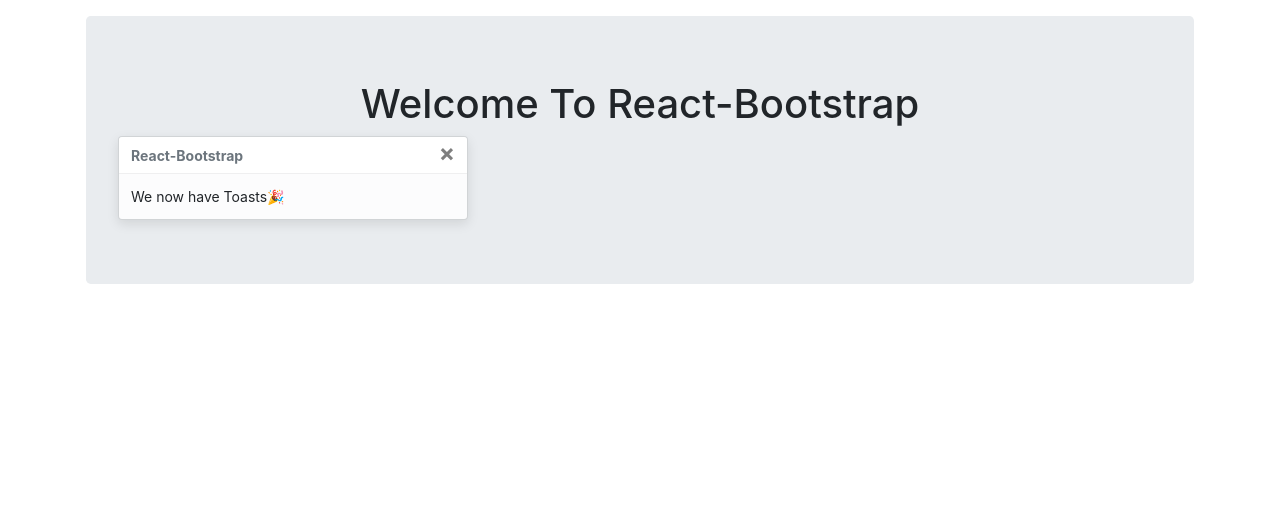
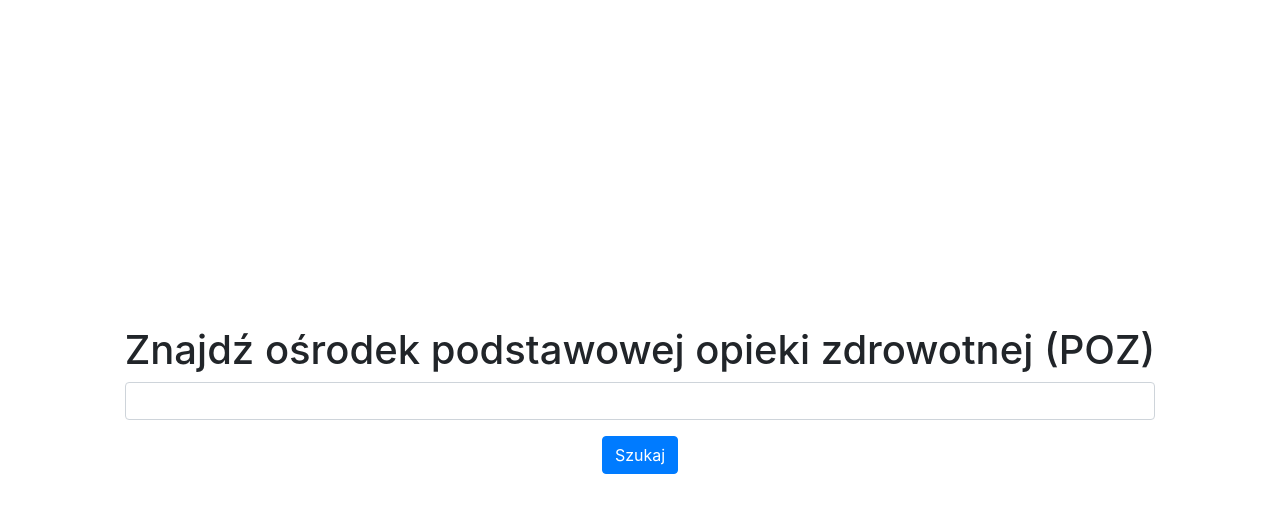
Before and after one commit to pmaslankowski/jakirejon-frontend, a React (Create React App) app: page / in a window 1280 px wide. Shown: the top 512 px of the page. Built offline with nearby package versions, Linux system fonts and the light colour scheme.

Commit message:
feat: street search form

```diff
--- a/src/App.css
+++ b/src/App.css
@@ -1,3 +1,7 @@
-.header {
-  text-align: center;
+body {
+  height: 100vh;
 }
+
+#root {
+  height: 100%;
+}
--- a/src/App.js
+++ b/src/App.js
@@ -1,39 +1,22 @@
 import React, { useState } from 'react';
 
-import Jumbotron from 'react-bootstrap/Jumbotron';
-import Toast from 'react-bootstrap/Toast';
+import SearchForm from './search/SearchForm';
+
 import Container from 'react-bootstrap/Container';
-import Button from 'react-bootstrap/Button';
+import Row from 'react-bootstrap/Row';
+import Col from 'react-bootstrap/Col';
 
 import './App.css';
 
-const ExampleToast = ({ children }) => {
-  const [show, toggleShow] = useState(true);
-
-  return (
-    <>
-      {!show && <Button onClick={() => toggleShow(true)}>Show Toast</Button>}
-      <Toast show={show} onClose={() => toggleShow(false)}>
-        <Toast.Header>
-          <strong className="mr-auto">React-Bootstrap</strong>
-        </Toast.Header>
-        <Toast.Body>{children}</Toast.Body>
-      </Toast>
-    </>
-  );
-};
 
 const App = () => (
-  <Container className="p-3">
-    <Jumbotron>
-      <h1 className="header">Welcome To React-Bootstrap</h1>
-      <ExampleToast>
-        We now have Toasts
-        <span role="img" aria-label="tada">
-          🎉
-        </span>
-      </ExampleToast>
-    </Jumbotron>
+  <Container className="h-100">
+    <div class="h-100 d-flex flex-wrap justify-content-center align-items-center">
+    <div>
+    <h1 className="header text-center">Znajdź ośrodek podstawowej opieki zdrowotnej (POZ)</h1>
+    <SearchForm onSubmit={selected => console.log(' sel' + selected)}/>
+    </div>
+    </div>
   </Container>
 );
 
--- /dev/null
+++ b/src/search/SearchForm.js
@@ -0,0 +1,40 @@
+import React, { useState, useEffect } from 'react';
+
+import Form from 'react-bootstrap/Form';
+import Button from 'react-bootstrap/Button';
+
+import { fetchMatchingStreets } from './search-api';
+import Autocomplete from './Autocomplete';
+
+
+const SearchForm = props => {
+  const { onSubmit } = props;
+
+  const [value, setValue] = useState('');
+
+  return (
+    <Form className="text-center">
+      <Form.Group>
+        <Autocomplete
+          onChange={val => setValue(val)}
+          onSearch={getSuggestions}
+          value={value}
+        />
+      </Form.Group>
+      <Button className="variant">Szukaj</Button>
+    </Form>
+  );
+};
+
+const parse = text => {
+  const regex = /([^\d\s]*)(\s+(.*))?/;
+  const match = text.match(regex);
+  return { street: match[1], apartment: match[3] };
+}
+
+const getSuggestions = async val => {
+  const { street } = parse(val);
+  return await fetchMatchingStreets(street);
+}
+
+export default SearchForm;
--- /dev/null
+++ b/src/search/search-api.js
@@ -0,0 +1,5 @@
+import 'axios';
+
+export const fetchMatchingStreets = async (prefix) => {
+  return Promise.resolve(['Idzikowskiego', 'Bystrzycka', 'Gajowa', 'Radomska']);
+};
```
